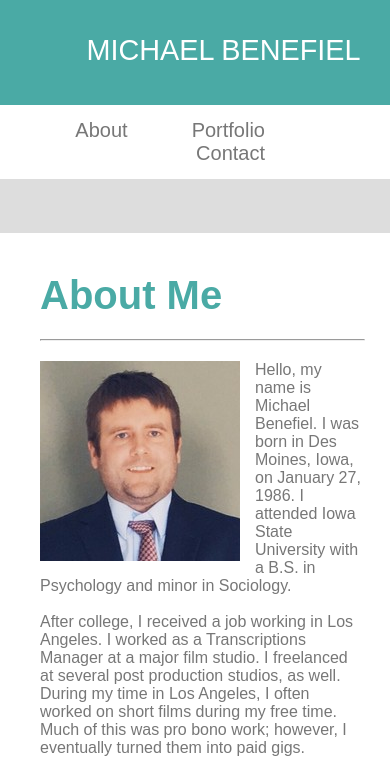
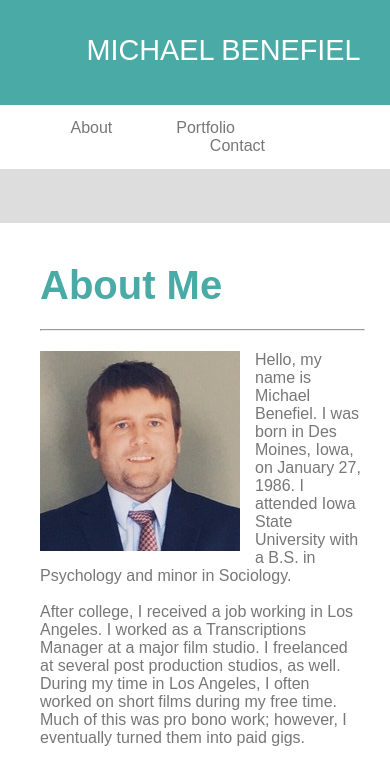
Before and after one commit to mjbenefiel/Responsive-Portfolio, a plain HTML site: page index.html in a window 390 px wide. Shown: the top 766 px of the page. Drawn offline with Linux system fonts and the light colour scheme.

Commit message:
08172018 Updates - mobile responsive 768px update

```diff
--- a/assets/css/contact.css
+++ b/assets/css/contact.css
@@ -365,3 +365,11 @@ a {
         padding-right: 95px;
    }
 }
+
+@media screen and (max-width: 790px) {
+    .links a{
+      position: inline;
+      font-size: 100%;
+
+  }
+  }
--- a/assets/css/portfolio.css
+++ b/assets/css/portfolio.css
@@ -412,3 +412,11 @@ a {
         margin: auto;
    }
 }
+
+@media screen and (max-width: 790px) {
+    .links a{
+      position: inline;
+      font-size: 100%;
+
+  }
+  }
--- a/assets/css/style.css
+++ b/assets/css/style.css
@@ -335,3 +335,11 @@ a {
       padding-right: 95px;
  }
 }
+
+@media screen and (max-width: 790px) {
+  .links a{
+    position: inline;
+    font-size: 100%;
+
+}
+}
```
